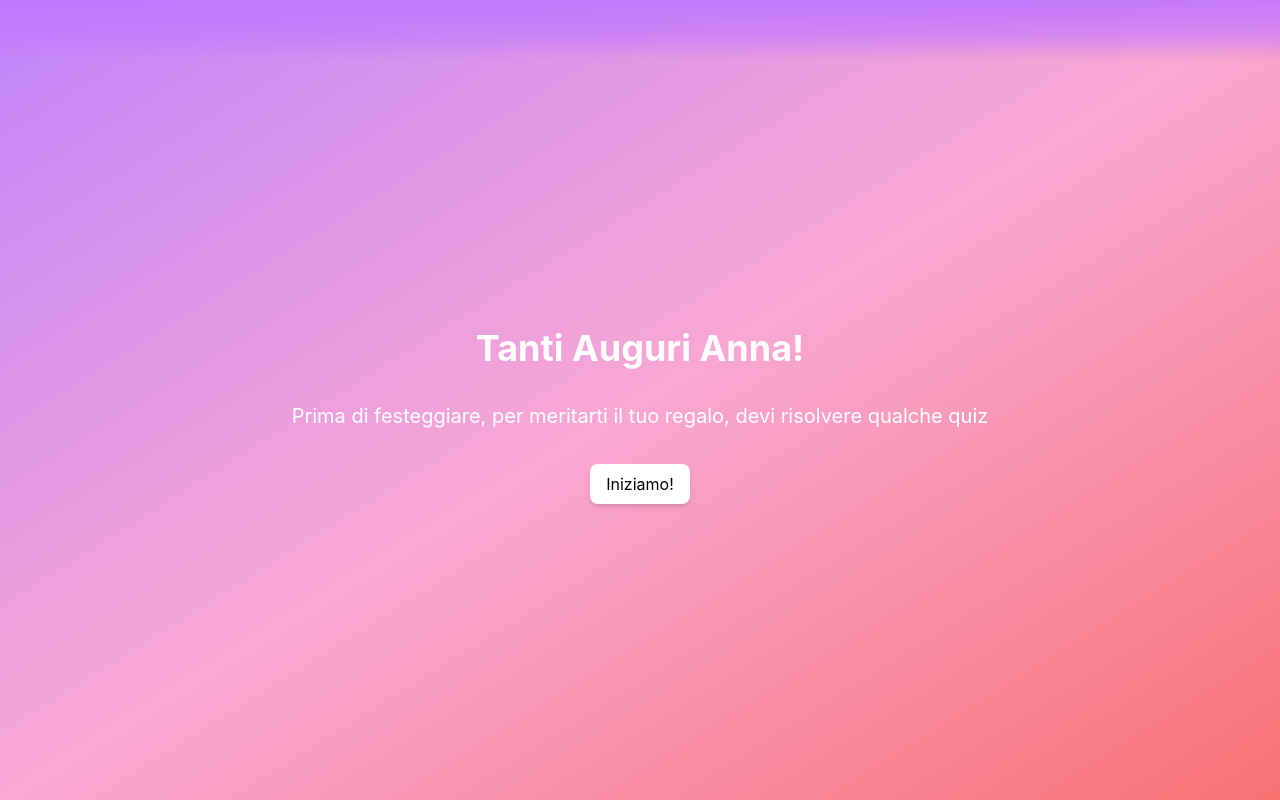
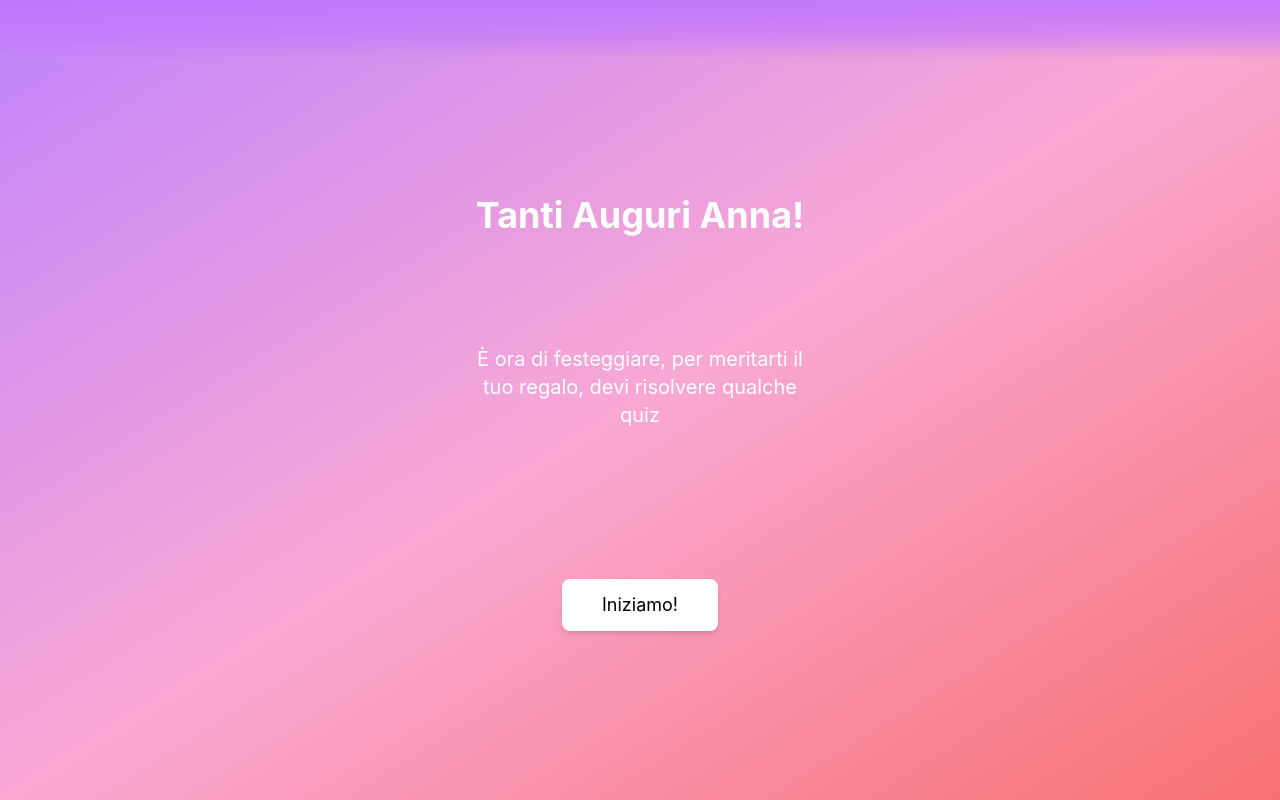
Before and after one commit to andreacammi/birthy, a React (Create React App) app: page / in a window 1280 px wide. Built offline with nearby package versions, Linux system fonts and the light colour scheme.

Commit message:
fix: improve spacing and copy

```diff
--- a/src/birthy/Birthy.tsx
+++ b/src/birthy/Birthy.tsx
@@ -412,10 +412,10 @@ export default function Birthy() {
     return (
         <div className="min-h-screen bg-gradient-to-br from-purple-400 via-pink-300 to-red-400 flex flex-col items-center justify-center p-4 text-white content-container">
             {showIntro ? (
-                <div className="flex flex-col items-center justify-center h-full space-y-0">
-                    {/* Fixed height container for the title */}
-                    <div className="h-16 flex items-center justify-center mb-4">
-                        <h1 className="text-4xl font-bold">
+                <div className="flex flex-col items-center justify-center w-full max-w-md px-4 py-16 gap-20">
+                    {/* Title container with responsive sizing */}
+                    <div className="min-h-[100px] flex items-center justify-center">
+                        <h1 className="text-3xl sm:text-4xl font-bold text-center">
                             <TypingAnimation
                                 text="Tanti Auguri Anna!"
                                 onComplete={() => setShowSubtitle(true)}
@@ -423,12 +423,12 @@ export default function Birthy() {
                         </h1>
                     </div>
 
-                    {/* Fixed height container for the subtitle */}
-                    <div className="h-10 flex items-center justify-center mb-36">
-                        <p className={`text-xl px-8 text-center transition-opacity duration-300 ${showSubtitle ? 'opacity-100' : 'opacity-0'}`}>
+                    {/* Subtitle container with responsive height and padding */}
+                    <div className="min-h-[150px] flex items-start justify-center">
+                        <p className={`text-lg sm:text-xl px-4 sm:px-8 text-center transition-opacity duration-300 leading-relaxed ${showSubtitle ? 'opacity-100' : 'opacity-0'}`}>
                             {showSubtitle && (
                                 <TypingAnimation
-                                    text="Prima di festeggiare, per meritarti il tuo regalo, devi risolvere qualche quiz"
+                                    text="È ora di festeggiare, per meritarti il tuo regalo, devi risolvere qualche quiz"
                                     speed={35}
                                     onComplete={() => setShowButton(true)}
                                 />
@@ -436,11 +436,11 @@ export default function Birthy() {
                         </p>
                     </div>
 
-                    {/* Fixed position for the button */}
-                    <div className="h-12 flex items-center justify-center mt-36 pt-12">
+                    {/* Button container */}
+                    <div className="min-h-[60px] flex items-center justify-center">
                         <motion.button
                             onClick={handleStart}
-                            className={`bg-white text-black py-2 px-4 rounded-lg shadow-md hover:bg-opacity-80 transition duration-300 ${showButton ? 'opacity-100' : 'opacity-0'}`}
+                            className={`bg-white text-black py-3 px-10 rounded-lg shadow-md hover:bg-opacity-80 transition duration-300 text-lg ${showButton ? 'opacity-100' : 'opacity-0'}`}
                             initial={{ opacity: 0 }}
                             animate={{ opacity: showButton ? 1 : 0 }}
                             transition={{ duration: 0.5 }}
@@ -545,7 +545,7 @@ export default function Birthy() {
                                             }`}
                                             disabled={isBlocked || !questionTypingComplete}
                                         >
-                                            {isBlocked ? `Attendi ${blockTimer}s` : questionTypingComplete ? 'Proviamo!' : 'Leggi attentamente'}
+                                            {isBlocked ? `Attendi pazientemente` : questionTypingComplete ? 'Proviamo!' : 'Leggi attentamente'}
                                         </motion.button>
                                     </form>
                                 </motion.div>
```
